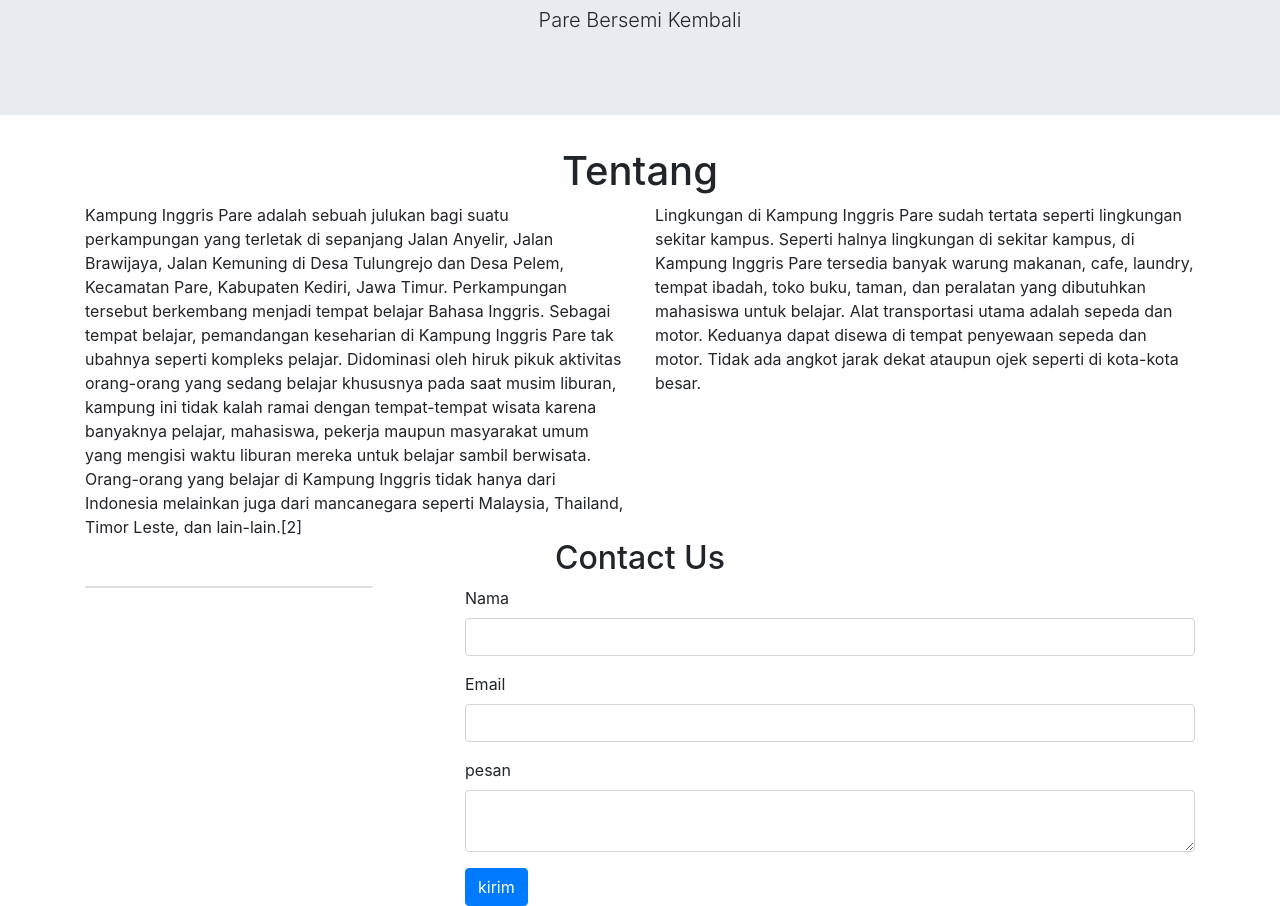
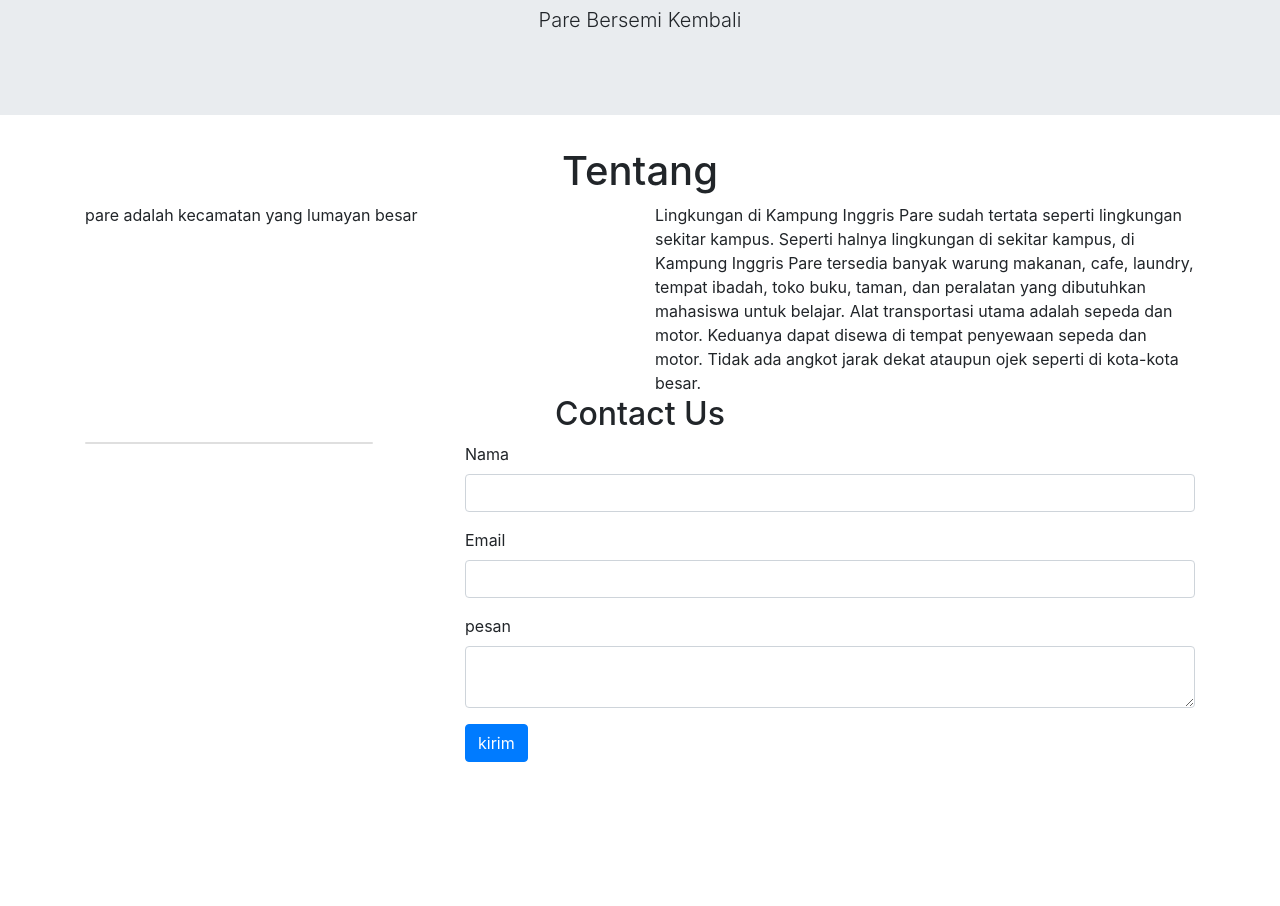
Before and after one commit to devy0312/devy0312.github.io, a plain HTML site: page index.html in a window 1280 px wide. Shown: the part 206-1112 px from the top of the page. After the commit the page ends 968 px from the top, so only its background shows below. Drawn offline with nearby package versions, Linux system fonts and the light colour scheme.

Commit message:
Update index.html

```diff
--- a/index.html
+++ b/index.html
@@ -45,11 +45,7 @@
 <div class="container">
   <div class="row">
     <div class="col-sm">
-    Kampung Inggris Pare adalah sebuah julukan bagi suatu perkampungan yang terletak di sepanjang Jalan Anyelir, Jalan Brawijaya, Jalan Kemuning di Desa Tulungrejo dan Desa Pelem, Kecamatan Pare, Kabupaten Kediri, Jawa Timur.
-	Perkampungan tersebut berkembang menjadi tempat belajar Bahasa Inggris.
-	Sebagai tempat belajar, pemandangan keseharian di Kampung Inggris Pare tak ubahnya seperti kompleks pelajar.
-	Didominasi oleh hiruk pikuk aktivitas orang-orang yang sedang belajar khususnya pada saat musim liburan, kampung ini tidak kalah ramai dengan tempat-tempat wisata karena banyaknya pelajar, mahasiswa, pekerja maupun masyarakat umum yang mengisi waktu liburan mereka untuk belajar sambil berwisata.
-	Orang-orang yang belajar di Kampung Inggris tidak hanya dari Indonesia melainkan juga dari mancanegara seperti Malaysia, Thailand, Timor Leste, dan lain-lain.[2]
+     pare adalah kecamatan yang lumayan besar
     </div>
     <div class="col-sm">
      Lingkungan di Kampung Inggris Pare sudah tertata seperti lingkungan sekitar kampus. Seperti halnya lingkungan di sekitar kampus, di Kampung Inggris Pare tersedia banyak warung makanan, cafe, laundry, tempat ibadah, toko buku, taman, dan peralatan yang dibutuhkan mahasiswa untuk belajar. Alat transportasi utama adalah sepeda dan motor.
```
